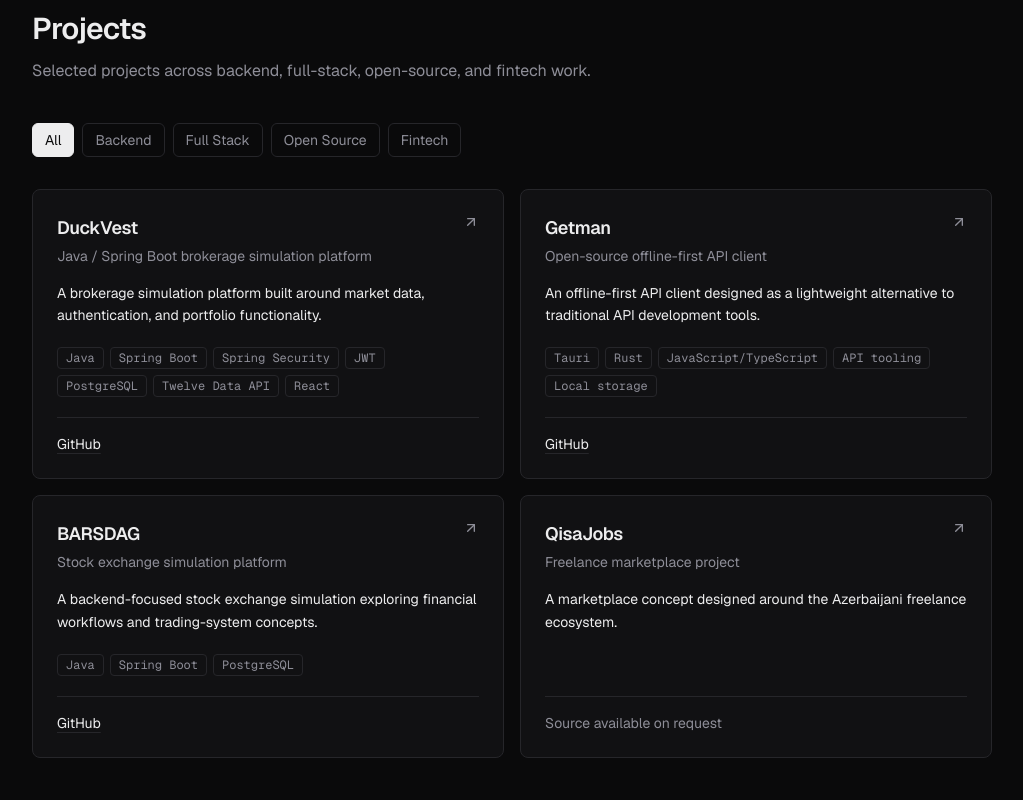
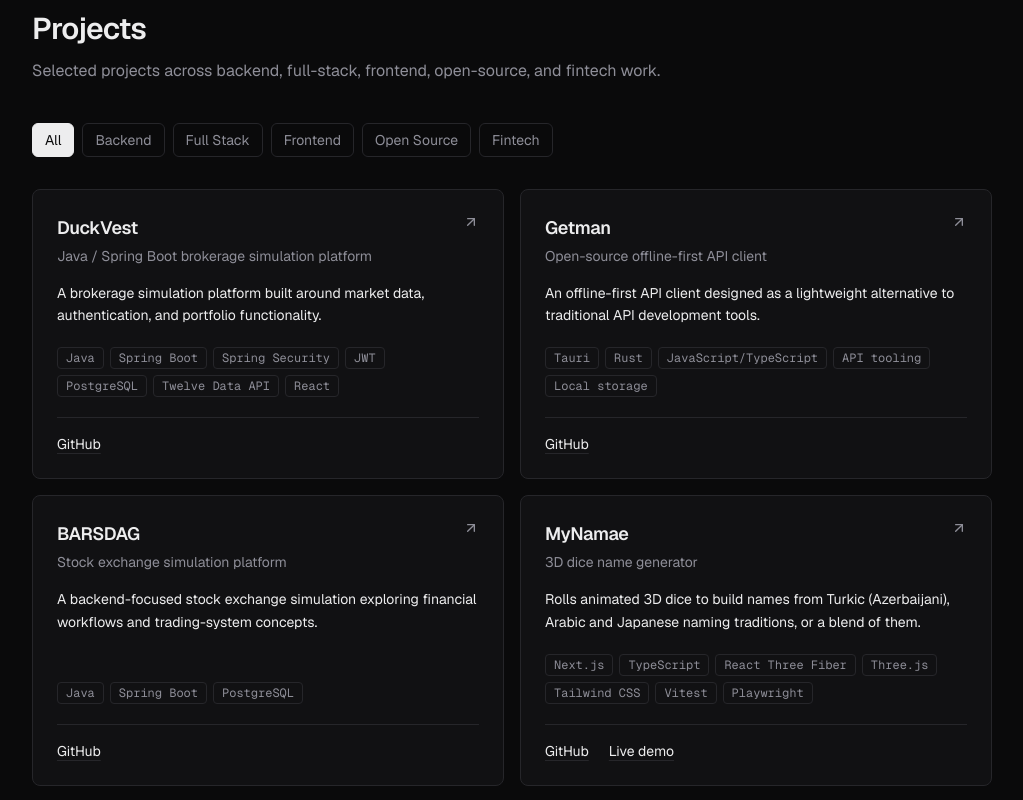
Before and after one commit to Digitalturkk/modern-developer-portfolio, a Next.js app: page / in a window 1280 px wide. Shown: the part 2500-3300 px from the top of the page, without its empty margins (128-1151 px from the left). Built offline with nearby package versions, Linux system fonts and the light colour scheme; no server answers.

Commit message:
added latest projects

```diff
--- a/src/components/Projects.tsx
+++ b/src/components/Projects.tsx
@@ -10,7 +10,7 @@ export function Projects({ projects }: { projects: Project[] }) {
   const visible = active === "All" ? projects : projects.filter((p) => p.categories.includes(active));
 
   return (
-    <Section id="projects" title="Projects" intro="Selected projects across backend, full-stack, open-source, and fintech work.">
+    <Section id="projects" title="Projects" intro="Selected projects across backend, full-stack, frontend, open-source, and fintech work.">
       <div role="group" aria-label="Filter projects" className="mb-8 flex flex-wrap gap-2">
         {filters.map((f) => (
           <button
--- a/src/data/github.ts
+++ b/src/data/github.ts
@@ -47,6 +47,18 @@ export const featuredRepos: Repo[] = [
     stars: 1,
   },
   {
+    name: "MyNamae",
+    description: "Animated 3D dice that build names from Turkic, Arabic and Japanese naming traditions.",
+    url: "https://github.com/digisamu/MyNamae",
+    language: "TypeScript",
+  },
+  {
+    name: "MacFolioOS",
+    description: "Interactive portfolio styled as a macOS desktop.",
+    url: "https://github.com/digisamu/MacFolioOS",
+    language: "TypeScript",
+  },
+  {
     name: "algorithms",
     description: "Classic algorithms (binary search, Fibonacci, min/max) implemented in several languages.",
     url: "https://github.com/digisamu/algorithms",
--- a/src/data/projects.ts
+++ b/src/data/projects.ts
@@ -75,6 +75,71 @@ export const projects: Project[] = [
     learned: { placeholder: "TODO: what you learned from BARSDAG." },
   },
   {
+    slug: "mynamae",
+    title: "MyNamae",
+    tagline: "3D dice name generator",
+    description:
+      "Rolls animated 3D dice to build names from Turkic (Azerbaijani), Arabic and Japanese naming traditions, or a blend of them.",
+    categories: ["Frontend"],
+    tech: ["Next.js", "TypeScript", "React Three Fiber", "Three.js", "Tailwind CSS", "Vitest", "Playwright"],
+    github: "https://github.com/digisamu/MyNamae",
+    demo: "https://my-namae.vercel.app",
+    overview: {
+      items: [
+        "Namae (名前) means \"name\" in Japanese. Each roll of the dice builds a name from Turkic (Azerbaijani), Arabic or Japanese naming traditions, or a blend of them.",
+        "Dice can be thrown with a button, a charged hold, a drag-and-flick, the keyboard, or by shaking the device. Individual dice can be locked and the rest rerolled.",
+      ],
+    },
+    architecture: {
+      items: [
+        "App: Next.js and TypeScript",
+        "3D scene: Three.js via React Three Fiber and drei",
+        "Name data: one module per culture, checked by a dictionary validator",
+        "Writing systems: a single pure formatting function that applies the script rules",
+        "Tests: Vitest for unit tests, Playwright for end-to-end tests",
+      ],
+    },
+    decisions: {
+      items: [
+        "The dice decide the name: the generator picks one component per die first, then builds the six faces around it, so the result never depends on physics.",
+        "Dice motion is a set of pure functions of time (anticipation, flight with three bounces, staggered settle), so skipping ahead and reduced motion land on exactly the same faces.",
+        "After settling, the scene reads each die's top face back from its real orientation, and unit tests check every face on all three animation paths.",
+        "All cookie logic lives in one consent module, and analytics stay off unless a provider is configured.",
+      ],
+    },
+    challenges: { placeholder: "TODO: real challenges you hit while building MyNamae." },
+    learned: { placeholder: "TODO: what you learned from MyNamae." },
+  },
+  {
+    slug: "macfolio-os",
+    title: "MacFolioOS",
+    tagline: "macOS-style interactive portfolio",
+    description:
+      "A portfolio that runs like a macOS desktop, with working windows, Spotlight search, a Control Center and built-in apps.",
+    categories: ["Frontend", "Open Source"],
+    tech: ["Next.js", "TypeScript", "Tailwind CSS", "Radix UI"],
+    github: "https://github.com/digisamu/MacFolioOS",
+    demo: "https://mac-folio-os.vercel.app",
+    overview: {
+      items: [
+        "An interactive, macOS-inspired portfolio with a desktop of working windows, dark and light mode, and boot, login, sleep and shutdown sequences.",
+        "Built-in apps present the content: Notes for the bio, an interactive Terminal, VSCode for code samples, Safari, Mail, Spotify, a resume viewer, Snake and Weather.",
+        "Based on Daniel Prior's open-source macOS portfolio concept, and released under the MIT license.",
+      ],
+    },
+    architecture: {
+      items: [
+        "App: Next.js and TypeScript",
+        "Styling: Tailwind CSS",
+        "UI primitives: Radix UI components",
+        "Hosting: Vercel",
+      ],
+    },
+    decisions: { placeholder: "TODO: key technical decisions (e.g. how windows and focus are managed)." },
+    challenges: { placeholder: "TODO: real challenges you hit while building MacFolioOS." },
+    learned: { placeholder: "TODO: what you learned from MacFolioOS." },
+  },
+  {
     slug: "qisajobs",
     title: "QisaJobs",
     tagline: "Freelance marketplace project",
--- a/src/data/types.ts
+++ b/src/data/types.ts
@@ -1,4 +1,4 @@
-export const filters = ["All", "Backend", "Full Stack", "Open Source", "Fintech"] as const;
+export const filters = ["All", "Backend", "Full Stack", "Frontend", "Open Source", "Fintech"] as const;
 export type FilterName = (typeof filters)[number];
 export type Category = Exclude<FilterName, "All">;
 
```
